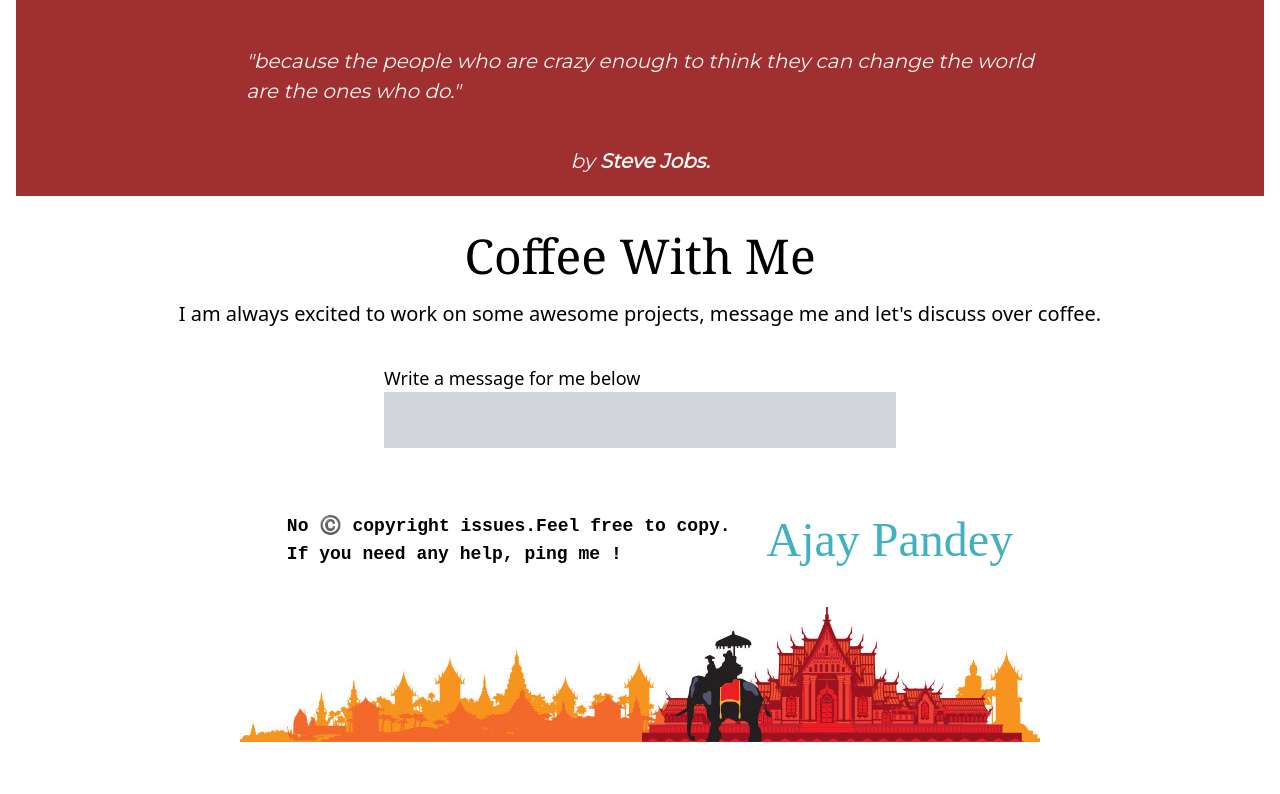
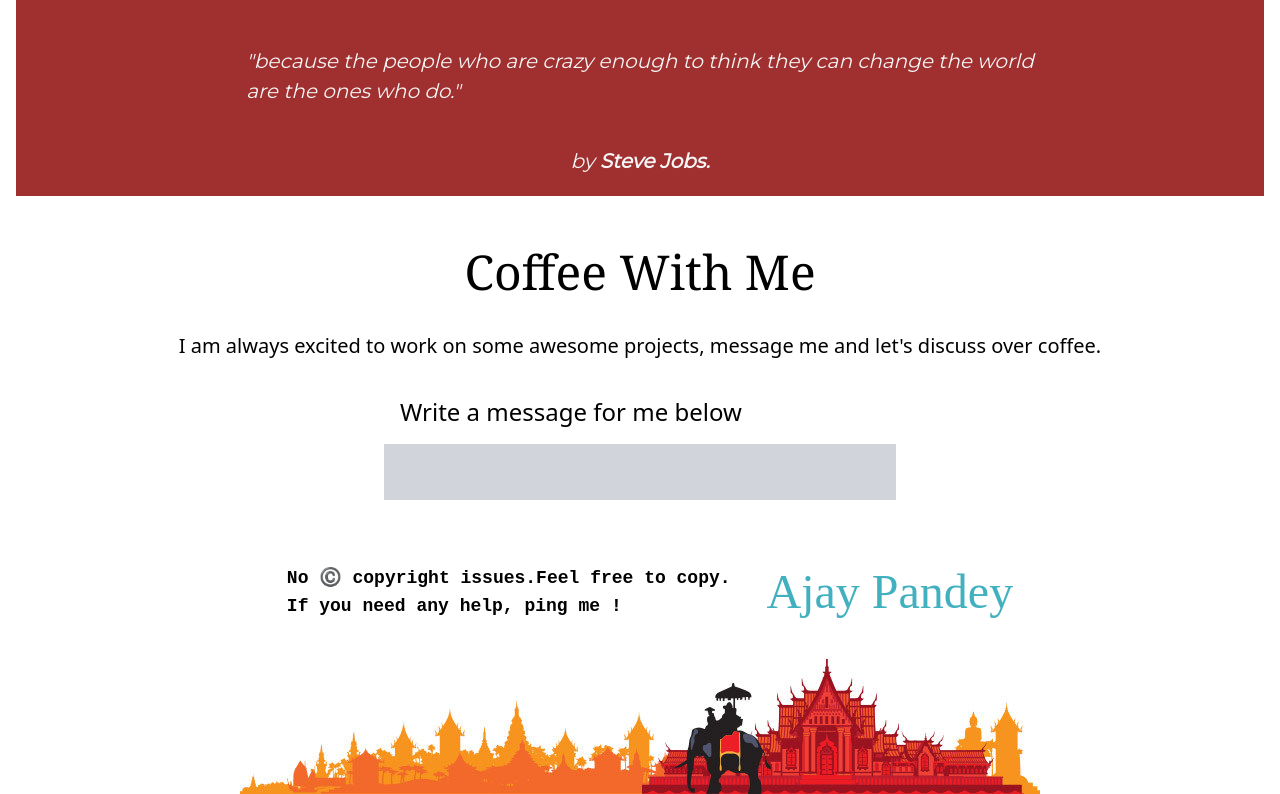
Before and after one commit to ajaypandey21/portfolioMine, a React (Create React App) app: page / in a window 1280 px wide. Shown: the part 2012-2806 px from the top of the page. Before the commit the page ends 2754 px from the top, so only its background shows below. Built offline with nearby package versions, Linux system fonts and the light colour scheme.

Commit message:
Done and Dusted

```diff
--- a/src/component/Coffee.js
+++ b/src/component/Coffee.js
@@ -3,10 +3,10 @@ import React from 'react'
 const Coffee = () => {
   return (
     <div className='flex justify-center items-center flex-col p-5  text-grayy'>
-        <h1 className='text-5xl sm:text-4xl font-serif'>Coffee With Me</h1>
+        <h1 className='text-5xl sm:text-4xl font-serif p-4' >Coffee With Me</h1>
         <p className='p-5 text-xl font-sans  text-silver'>I am always excited to work on some awesome projects, message me and let's discuss over coffee.</p>
         <section className='mr-'>
-        <h1 className='font-sans  text-lg pt-4'>Write a message for me below</h1>
+        <h1 className='font-sans  text-2xl p-4'>Write a message for me below</h1>
         <input className=' focus:outline-none bg-gray-300 sm:w-[20rem] w-[32rem] h-14 px-2'></input>
         </section>
     </div>
--- a/src/component/Footer.js
+++ b/src/component/Footer.js
@@ -4,7 +4,7 @@ import foot from "../util/img/foot.jpg"
 const Footer = () => {
   return (
     <>
-     <section className='pt-4 flex justify-center items-center '>
+     <section id='coffeee' className='pt-4 flex justify-center items-center '>
       <div className='p-2'>
       <p className='p-5 font-semibold text-lg  text-silver'>No ©️ copyright issues.Feel free to copy.<br/>
          If you need any help, ping me !</p>
--- a/src/component/Navbar.js
+++ b/src/component/Navbar.js
@@ -13,7 +13,7 @@ const Navbar = () => {
     <ul id='navbar' className=' cursor-pointer p-5 flex items-center justify-center text-lg font-bold  uppercase text-white space-x-14 sm:hidden ' >
     <li onClick={() => scrollToSection('about')}>About</li>
         <li onClick={()=> scrollToSection('skill')}>Skills</li>
-        <li>Coffee with me</li>
+        <li onClick={()=> scrollToSection('coffeee')}>Coffee with me</li>
 
     </ul>
     </nav>
```
